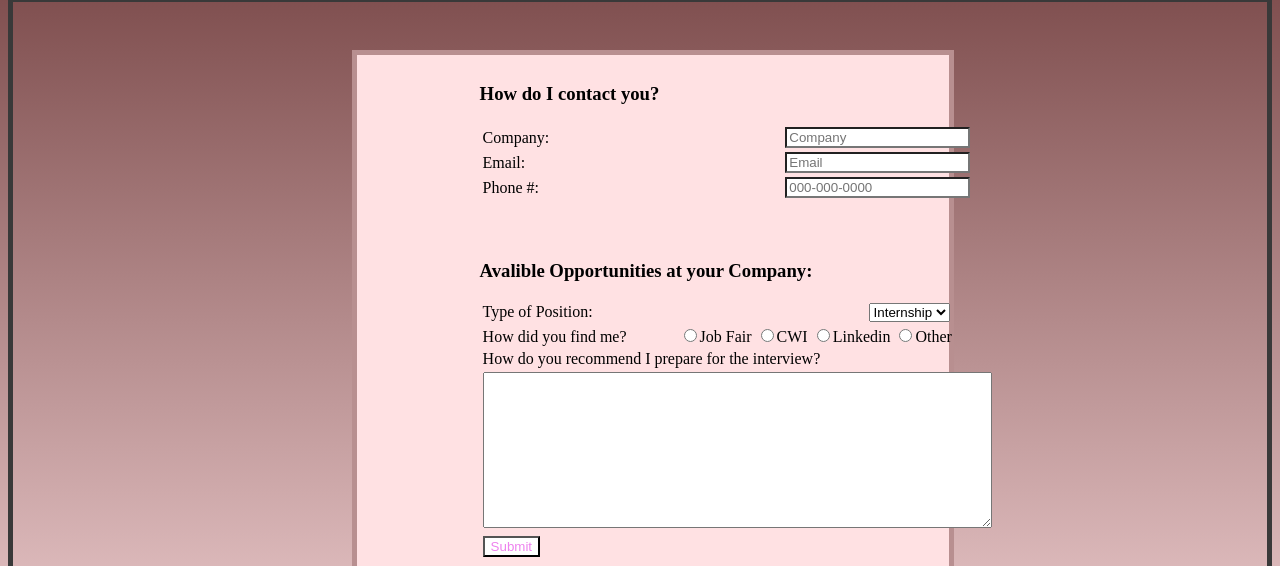
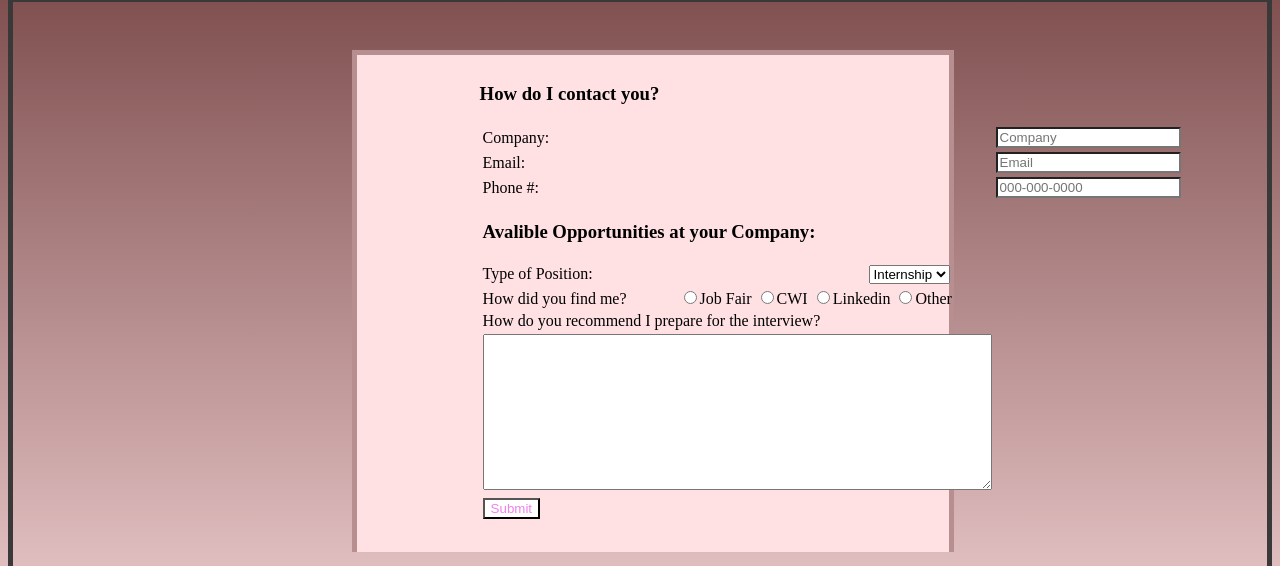
Before and after one commit to nicoledaniel/nicoledaniel.github.io, a plain HTML site: page finalproject.md/contact.html in a window 1280 px wide. Shown: the part 71-637 px from the top of the page. Drawn offline with Linux system fonts and the light colour scheme.

Commit message:
Update contact.html

```diff
--- a/finalproject.md/contact.html
+++ b/finalproject.md/contact.html
@@ -28,7 +28,7 @@
 
 <br>
 <br>
-      <form class="form1" action="mailto:nicoledaniel@my.cwi.edu" method="">
+     <form class="form1" action="mailto:nicoledaniel@my.cwi.edu" method="POST">
         <table>
           <h3>How do I contact you?</h3>
           <tr>
@@ -55,12 +55,11 @@
               <input type="tel" placeholder="000-000-0000">
             </td>
           </tr>
-        </table>
-      </form>
-
-      <form class="form2">
-        <table>
-          <h3>Avalible Opportunities at your Company:</h3>
+          <tr>
+            <td>
+                <h3>Avalible Opportunities at your Company:</h3>
+            </td>
+          </tr>
           <tr>
             <td>
               Type of Position:&nbsp;&nbsp;&nbsp;&nbsp;&nbsp;&nbsp;&nbsp;&nbsp;&nbsp;&nbsp;&nbsp;&nbsp;&nbsp;&nbsp;&nbsp;&nbsp;&nbsp;&nbsp;&nbsp;&nbsp;&nbsp;&nbsp;&nbsp;&nbsp;&nbsp;&nbsp;&nbsp;&nbsp;&nbsp;&nbsp;&nbsp;&nbsp;&nbsp;&nbsp;&nbsp;&nbsp;&nbsp;&nbsp;&nbsp;&nbsp;&nbsp;&nbsp;&nbsp;&nbsp;&nbsp;&nbsp;&nbsp;&nbsp;&nbsp;&nbsp;&nbsp;&nbsp;&nbsp;&nbsp;&nbsp;&nbsp;&nbsp;&nbsp;&nbsp;&nbsp;&nbsp;&nbsp;&nbsp;&nbsp;&nbsp;&nbsp;&nbsp;&nbsp;
```
